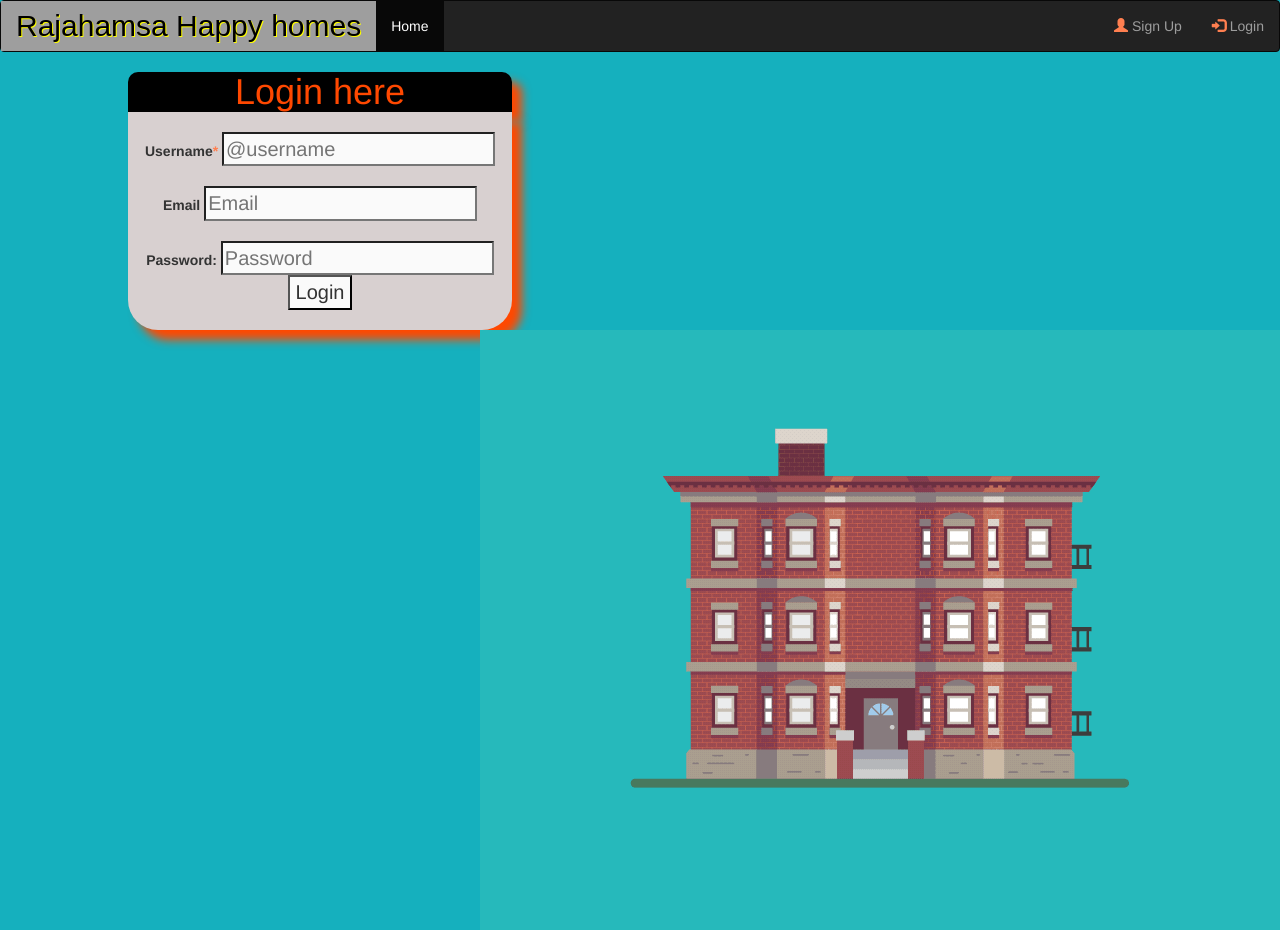
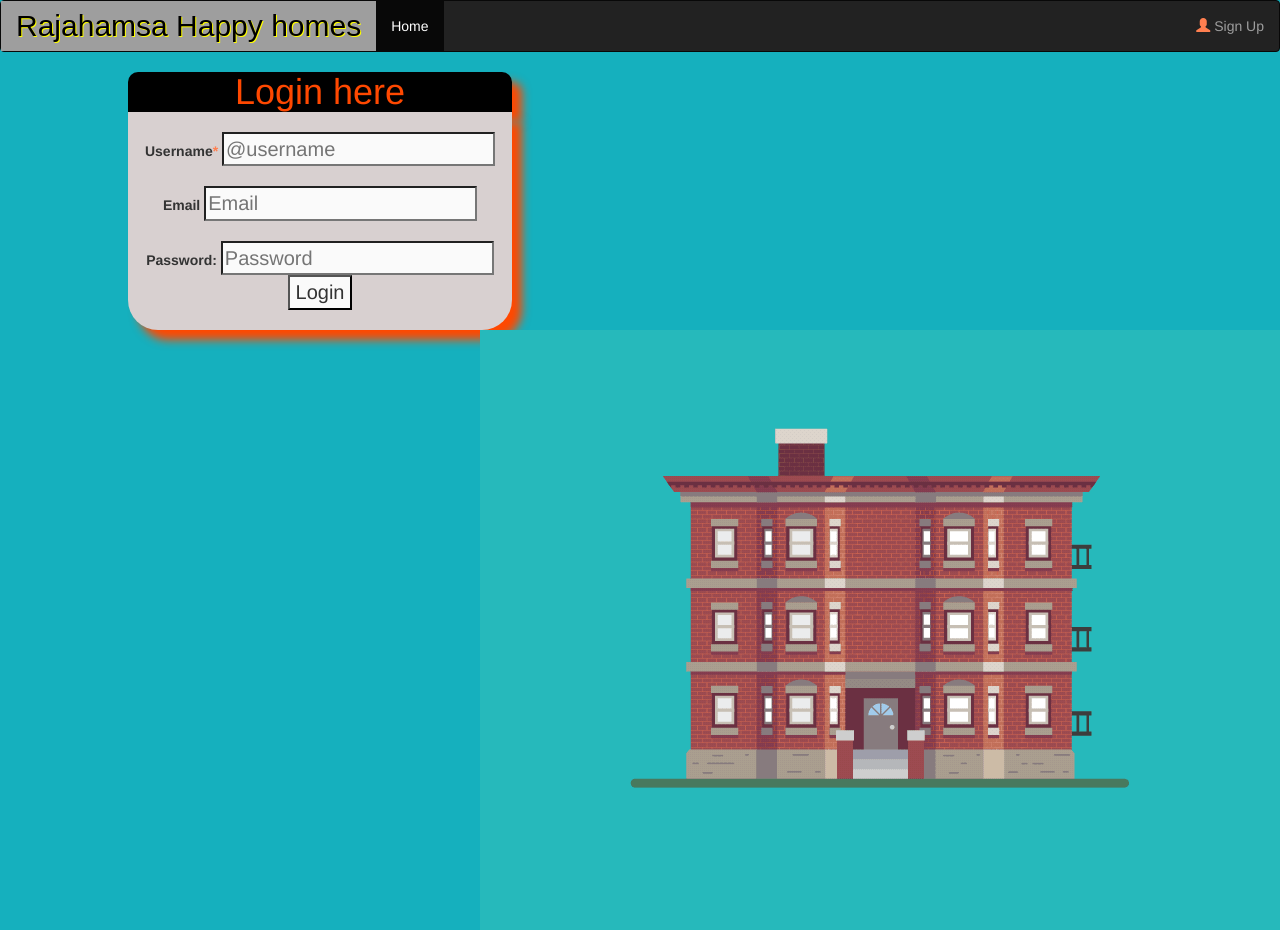
Before and after one commit to vaibhavms97/community-frontend, a plain HTML site: page login.html in a window 1280 px wide. Drawn offline with nearby package versions, Linux system fonts and the light colour scheme; grey boxes are pictures that could not be loaded.

Commit message:
Update login.html

```diff
--- a/login.html
+++ b/login.html
@@ -20,7 +20,7 @@
 
               <ul class="nav navbar-nav navbar-right">
                 <li><a href="signup.html"><span class="glyphicon glyphicon-user"></span> Sign Up</a></li>
-                 <li><a href="login.html"><span class="glyphicon glyphicon-log-in"></span> Login</a></li>
+
               </ul>
             </div>
 
```
